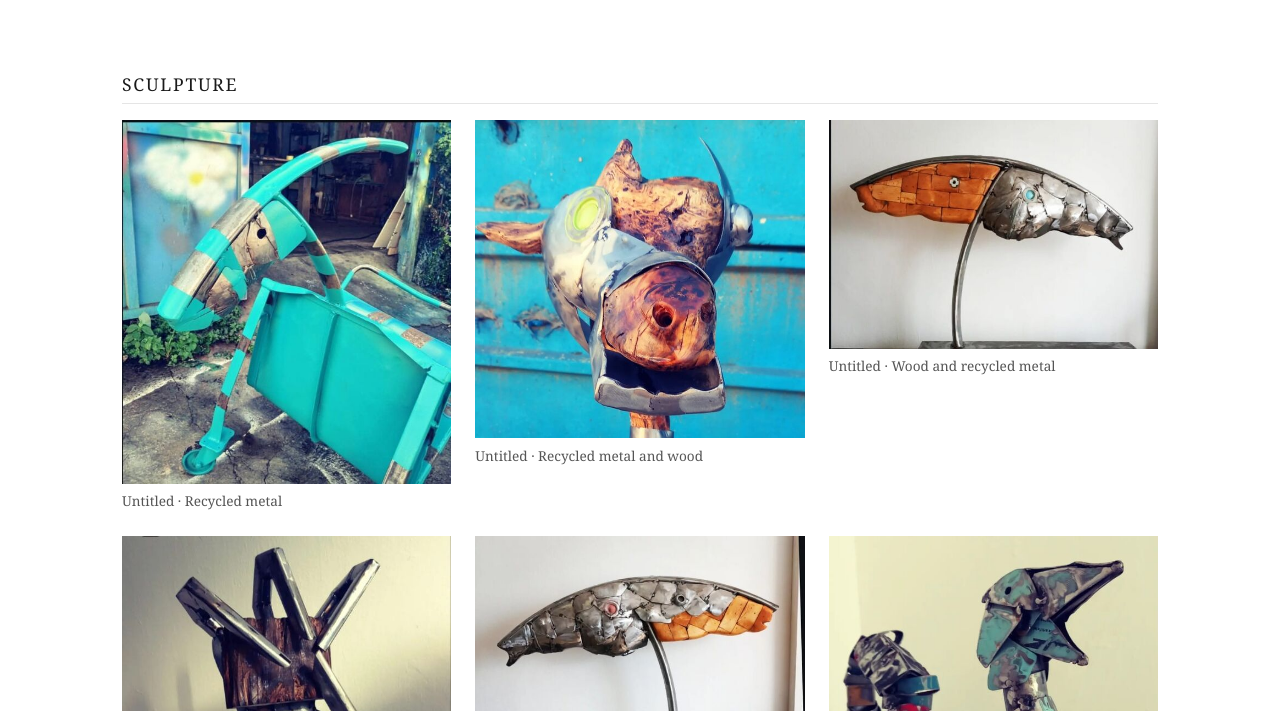
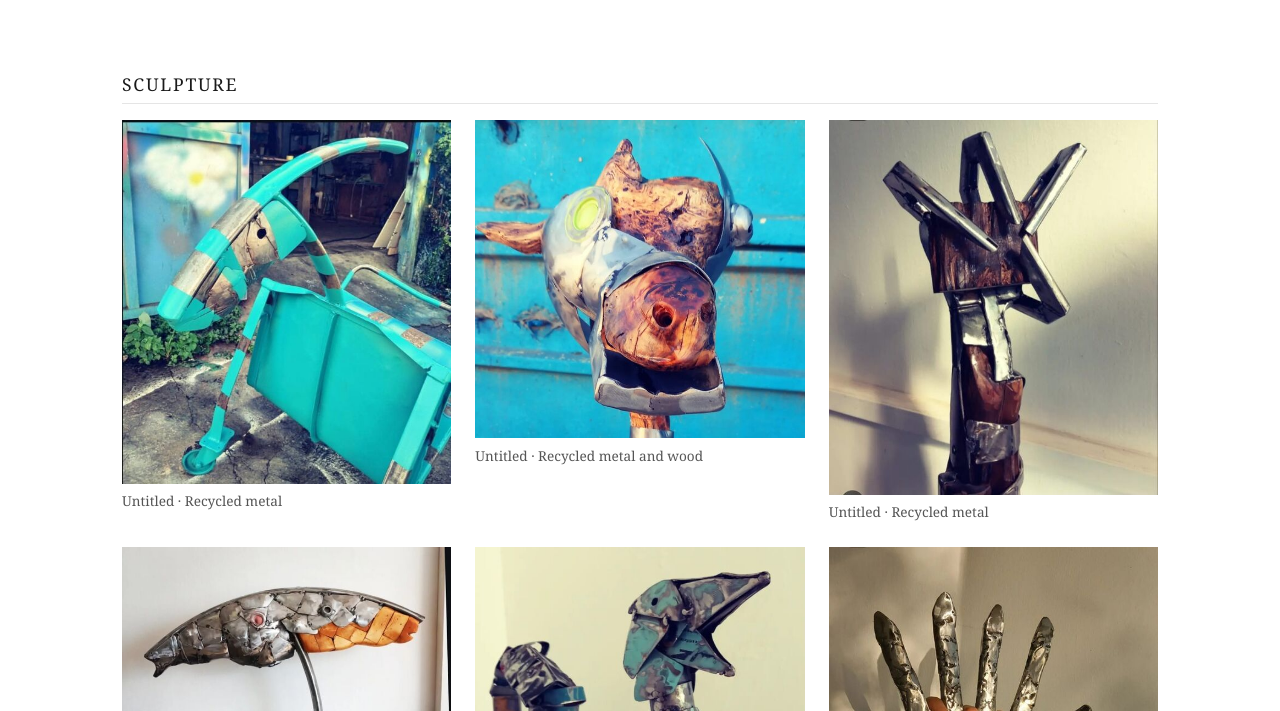
Before and after one commit to Arnonfr/segev, a plain HTML site: page works.html in a window 1280 px wide. Shown: the part 89-800 px from the top of the page. Drawn offline with Linux system fonts and the light colour scheme.

Commit message:
Remove near-duplicate wood-metal fish from Sculpture

```diff
--- a/works.html
+++ b/works.html
@@ -22,7 +22,6 @@
 <div class="grid">
 <figure data-full="assets/works/ant-turquoise.jpg" data-cap="Untitled - Recycled metal"><img src="assets/thumbs/ant-turquoise.jpg" alt="Turquoise ant sculpture" loading="lazy"><figcaption>Untitled &middot; Recycled metal</figcaption></figure>
 <figure data-full="assets/works/boar-head.jpg" data-cap="Untitled - Recycled metal and wood"><img src="assets/thumbs/boar-head.jpg" alt="Boar head sculpture" loading="lazy"><figcaption>Untitled &middot; Recycled metal and wood</figcaption></figure>
-<figure data-full="assets/works/fish-wood.jpg" data-cap="Untitled - Wood and recycled metal"><img src="assets/thumbs/fish-wood.jpg" alt="Fish sculpture in wood and metal" loading="lazy"><figcaption>Untitled &middot; Wood and recycled metal</figcaption></figure>
 <figure data-full="assets/works/abstract-metal.jpg" data-cap="Untitled - Recycled metal"><img src="assets/thumbs/abstract-metal.jpg" alt="Tall wrapped figure sculpture" loading="lazy"><figcaption>Untitled &middot; Recycled metal</figcaption></figure>
 <figure data-full="assets/works/bird-driftwood.jpg" data-cap="Untitled - Wood and recycled metal"><img src="assets/thumbs/bird-driftwood.jpg" alt="Bird sculpture in wood and metal" loading="lazy"><figcaption>Untitled &middot; Wood and recycled metal</figcaption></figure>
 <figure data-full="assets/works/abstract-sculpture.jpg" data-cap="Untitled - Recycled metal, painted"><img src="assets/thumbs/abstract-sculpture.jpg" alt="Red figure sculpture" loading="lazy"><figcaption>Untitled &middot; Recycled metal, painted</figcaption></figure>
```
Also changed, not shown: assets/thumbs/fish-wood.jpg (deleted), assets/works/fish-wood.jpg (deleted).
